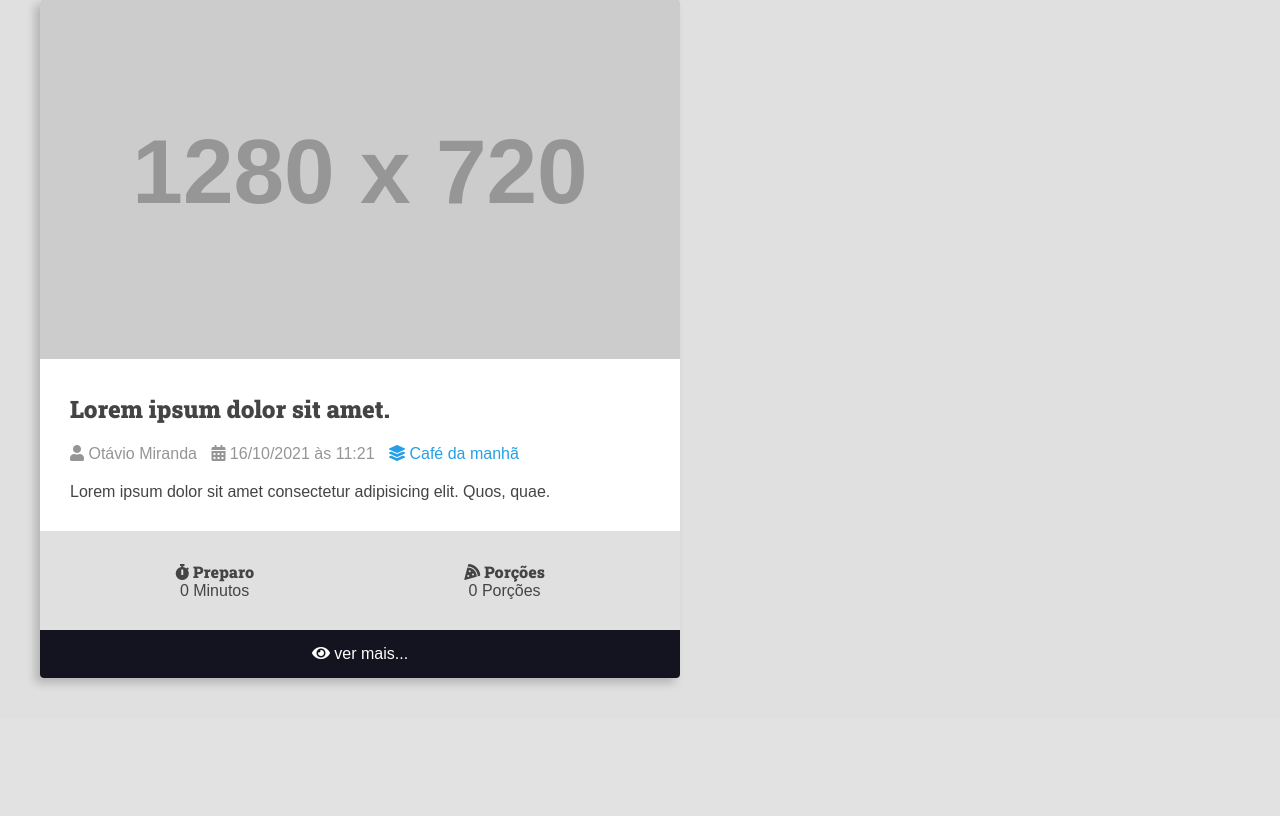
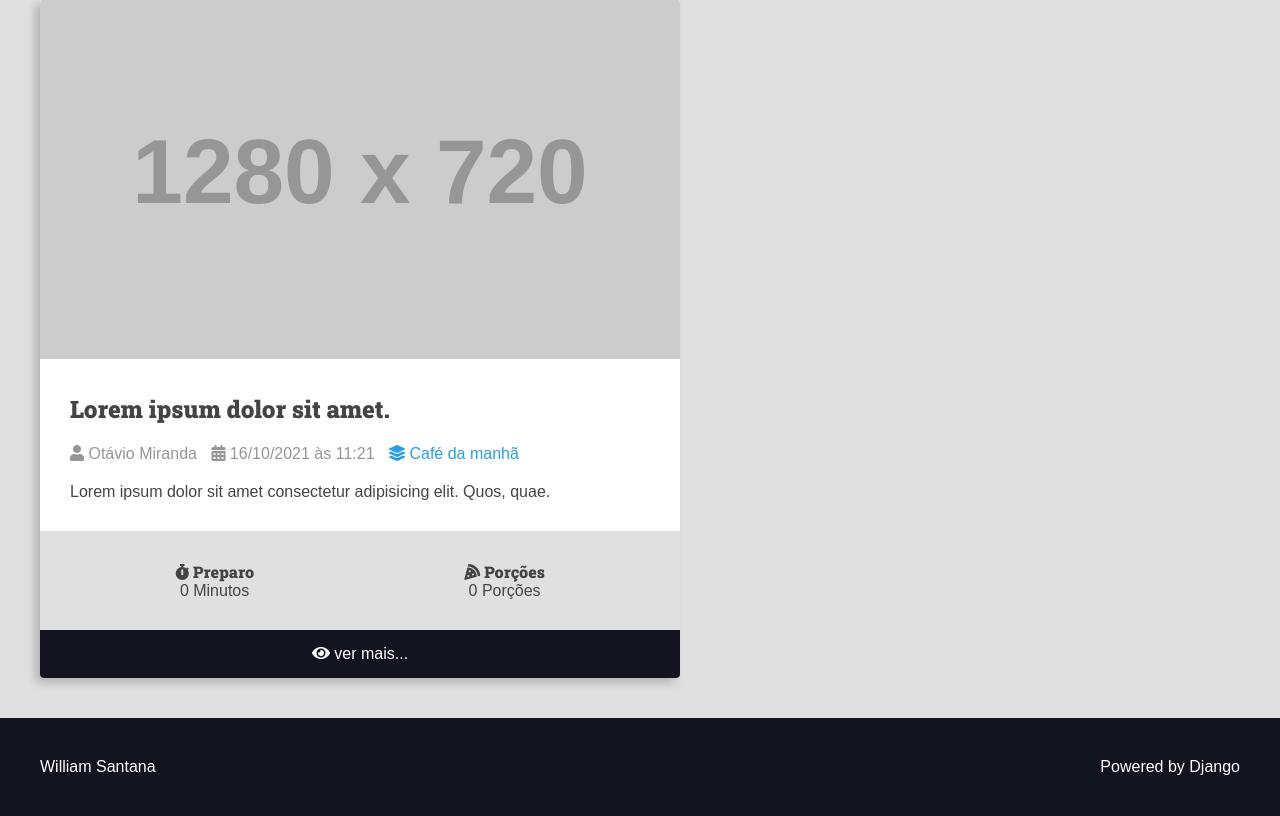
Before and after one commit to williamandradesantana/estudos_django_luiz, a Django app: page / in a window 1280 px wide. Shown: the part 253-1069 px from the top of the page. Before the commit the page ends 940 px from the top, so only its background shows below. Run offline with Django 4.2, Linux system fonts and the light colour scheme; grey boxes labelled with a size stand in for pictures from a placeholder-image service; some libraries are stand-ins or nearby versions.

Commit message:
adicionando footer

```diff
--- /dev/null
+++ b/first_project/recipes/templates/recipes/partials/footer.html
@@ -0,0 +1,11 @@
+<footer class="main-footer">
+    <div class="developer">
+        <a href="https://wbsdev.tech/" target="_blank" rel="noopener noreferrer">William Santana</a>
+    </div>
+
+    <div class="powered">
+        <a href="https://docs.djangoproject.com/en/5.1/" target="_blank" rel="noopener noreferrer">
+            Powered by Django
+        </a>
+    </div>
+</footer>
--- a/first_project/recipes/templates/recipes/partials/head.html
+++ b/first_project/recipes/templates/recipes/partials/head.html
@@ -251,6 +251,25 @@
         .recipe-footer a:hover {
             filter: brightness(2);
         }
+
+        .main-footer {
+            background-color: var(--color-primary-dark);
+            padding: var(--spacing-gutter-large);
+            align-items: center;
+            display: flex;
+            justify-content: space-between;
+        }
+
+        .developer a,
+        .powered a {
+            color: var(--color-white);
+            text-decoration: none;
+            transition: all 300ms ease-in-out;
+        }
+
+        .main-footer a:hover {
+            filter: brightness(0.8);
+        }
     </style>
 
 </head>
--- /dev/null
+++ b/first_project/recipes/templates/recipes/partials/recipe.html
@@ -0,0 +1,54 @@
+<div class="recipe recipe-list-item">
+
+    <div class="recipe-cover">
+        <img src="https://placehold.co/1280x720.png" alt="temporário">
+    </div>
+
+    <div class="recipe-title-container">
+        <h2 class="recipe-title">Lorem ipsum dolor sit amet.</h2>
+    </div>
+
+    <div class="recipe-author">
+        <span class="recipe-author-item">
+            <i class="fas fa-user"></i>
+            Otávio Miranda
+        </span>
+        <span class="recipe-author-item">
+            <i class="fas fa-calendar-alt"></i>
+            16/10/2021 às 11:21
+        </span>
+        <span class="recipe-author-item">
+            <a href="/recipes/category/cafe-da-manha/">
+                <i class="fas fa-layer-group"></i>
+                <span>Café da manhã</span>
+            </a>
+        </span>
+    </div>
+
+    <div class="recipe-content">
+        <p>Lorem ipsum dolor sit amet consectetur adipisicing elit. Quos, quae.</p>
+    </div>
+
+    <div class="recipe-meta-container">
+        <div class="recipe-meta recipe-preparation">
+            <h3 class="recipe-meta-title"><i class="fas fa-stopwatch"></i> Preparo</h3>
+            <div class="recipe-meta-text">
+                0 Minutos
+            </div>
+        </div>
+        <div class="recipe-meta recipe-servings">
+            <h3 class="recipe-meta-title"><i class="fas fa-pizza-slice"></i> Porções</h3>
+            <div class="recipe-meta-text">
+                0 Porções
+            </div>
+        </div>
+    </div>
+
+    <footer class="recipe-footer">
+        <a class="recipe-read-more button button-dark button-full-width" href="/recipes/3/">
+            <i class="fas fa-eye"></i>
+            <span>ver mais...</span>
+        </a>
+    </footer>
+
+</div>
```
Also changed, not shown: first_project/recipes/templates/recipes/pages/home.html (+3 -55 lines).
